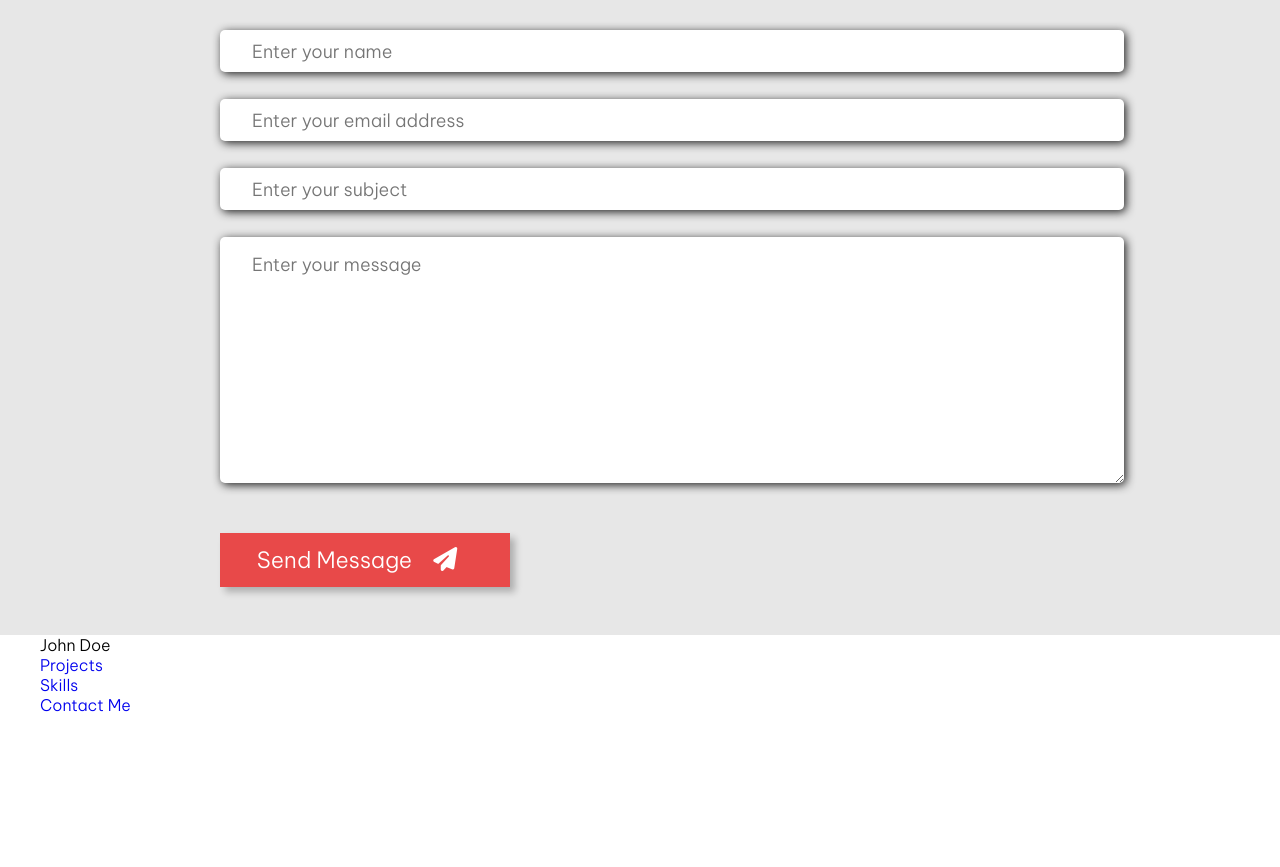
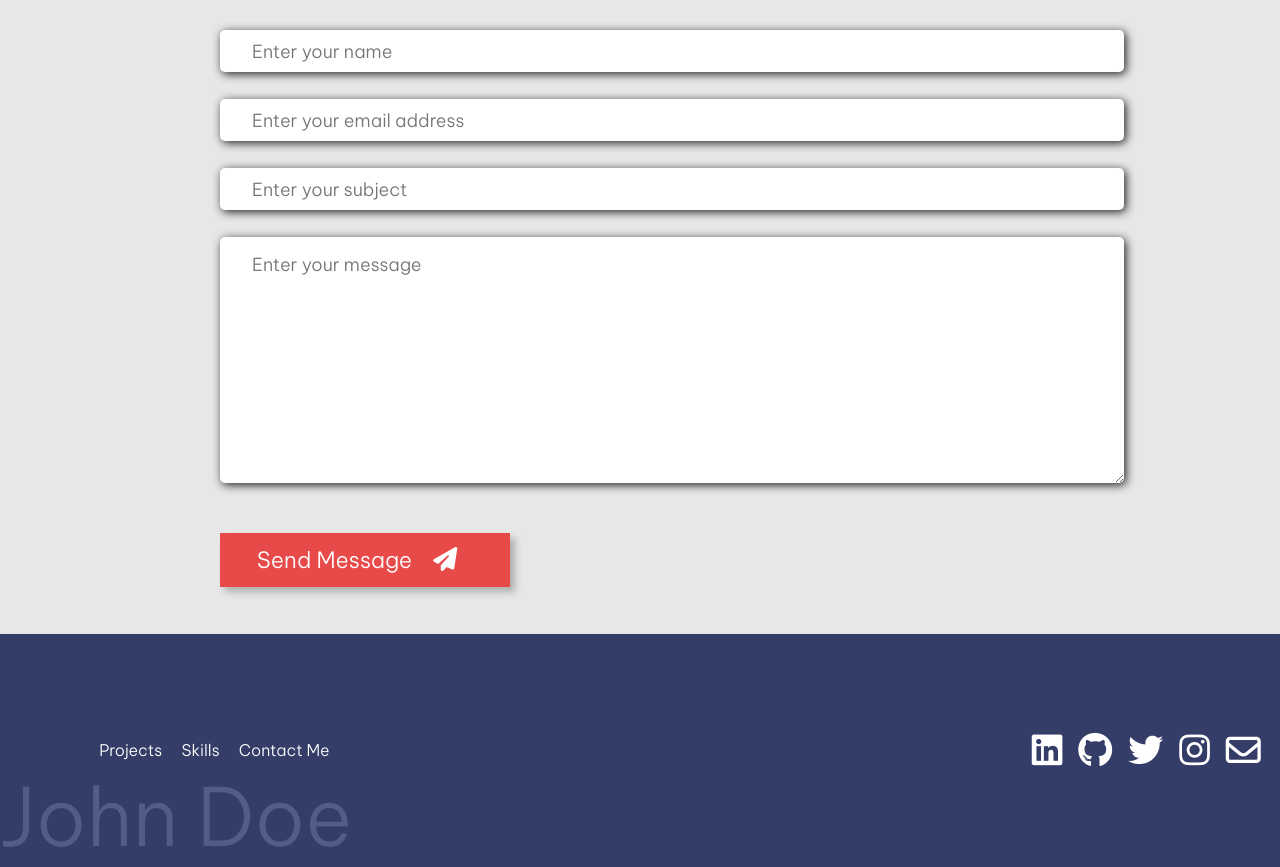
Before and after one commit to Adityakumarsinghstm/Portfolio-Website, a plain HTML site: page index.html in a window 1280 px wide. Shown: the part 3515-4382 px from the top of the page. Before the commit the page ends 4230 px from the top, so only its background shows below. Drawn offline with nearby package versions, Linux system fonts and the light colour scheme.

Commit message:
completed portfolio website

```diff
--- a/index.html
+++ b/index.html
@@ -16,8 +16,8 @@
                     <div class="logo-text">ohn Doe</div>
                 </div>
                 <div class="nav-items">
-                    <div> <a href="#project">Projects</a></div>
-                    <div> <a href="#skill">Skills</a></div>
+                    <div> <a href="#projects">Projects</a></div>
+                    <div> <a href="#skills">Skills</a></div>
                     <div> <a href="#contactme">Contact Me</a></div>
                 </div>
             </div>
@@ -64,7 +64,7 @@
             </div>
         </div>
 
-        <div class="project-section">
+        <div class="project-section" id="projects">
             <h2 class="page-header">Projects</h2>
                 <div class="project-container">
                     <div class="project-card " id="project1">
@@ -240,7 +240,7 @@
 
            </div>
         </div>
-        <div class="contactus-form-container">
+        <div class="contactus-form-container" id="contactme">
             <div class="container">
                 <h1 class="contactus-heading">Contact me</h1>
                 <h3 class="contactus-sub-heading">Questions, Thoughts, Or Just Want To Say Hello?</h3>
@@ -291,7 +291,11 @@
                     </div>
                  </div>
                  <div class="icon-wrapper">
-
+                    <i class="fa-brands fa-linkedin icon"></i>
+                    <i class="fa-brands fa-github icon"></i>
+                    <i class="fa-brands fa-twitter icon"></i>
+                    <i class="fa-brands fa-instagram icon"></i>
+                    <i class="fa-regular fa-envelope icon"></i>
                  </div>
                 </div>
             </div>
--- a/styles.css
+++ b/styles.css
@@ -674,3 +674,49 @@ a{
     font-size: 1.5rem;
 
   }
+  footer
+  {
+    position: relative;
+    margin-top: -1px;
+    background-color: #343d68 ;
+    padding: 5rem;
+
+  }
+  .footer-wrapper
+  {
+    display: flex;
+    gap: 1rem;
+    padding: 1.2rem;
+    justify-content: space-between;
+     align-items: center;
+
+  }
+  .footer-faded-text
+  {
+    position: absolute;
+    left: 0;
+    bottom: 0;
+    color: #535c87;
+    user-select: none;
+    font-size: 5em;
+
+  }
+  .link-wrapper{
+    display: flex;
+    gap: 1.2rem;
+
+  }
+  .link-wrapper div a {
+    color: white;
+    text-decoration: none;
+    transition: all 0.6s;
+
+  }
+  .link-wrapper div a:hover{
+      color: var(--bgOrange);
+  }
+  .icon-wrapper
+  {
+    display: flex;
+    gap:1rem;
+  }
```
